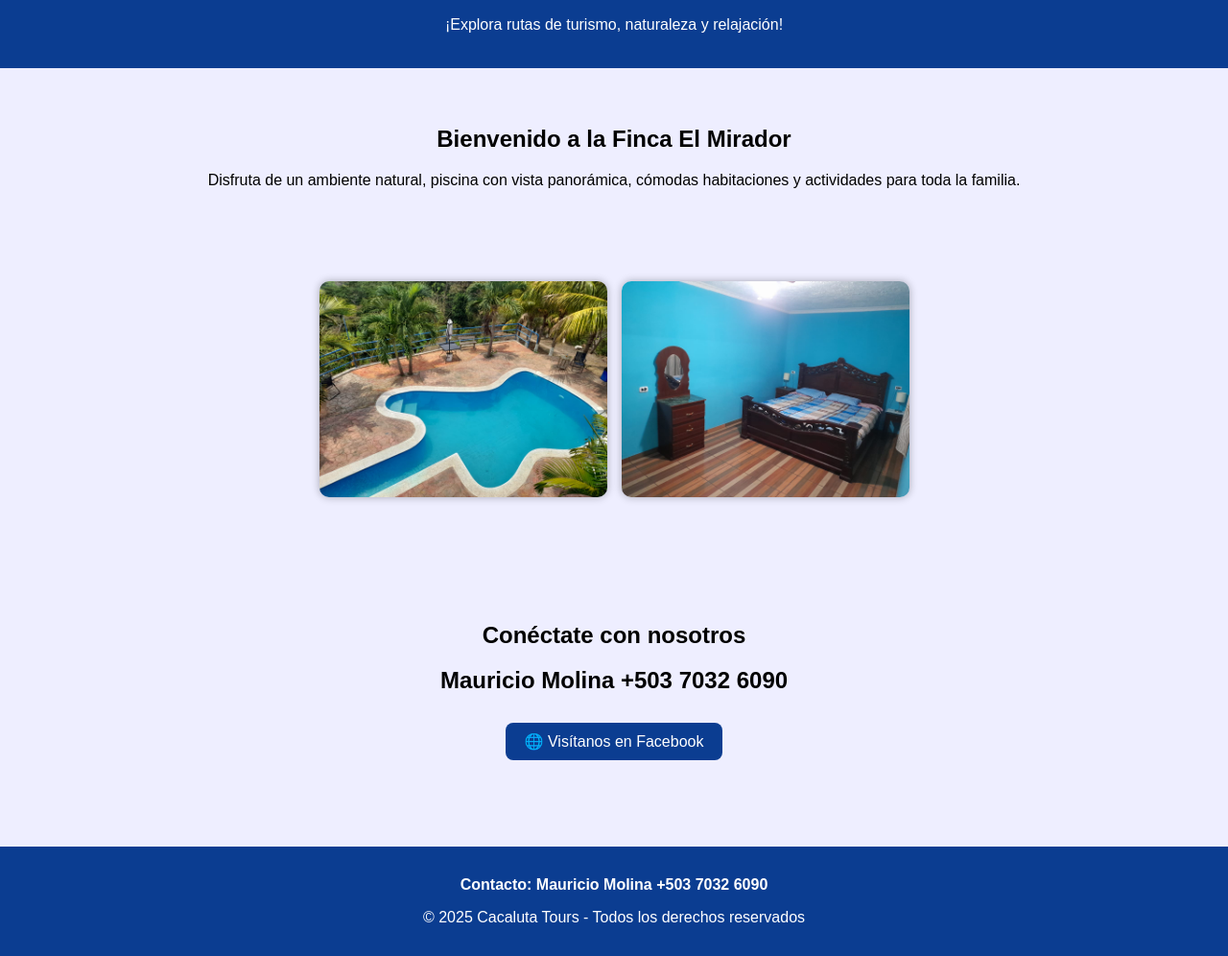
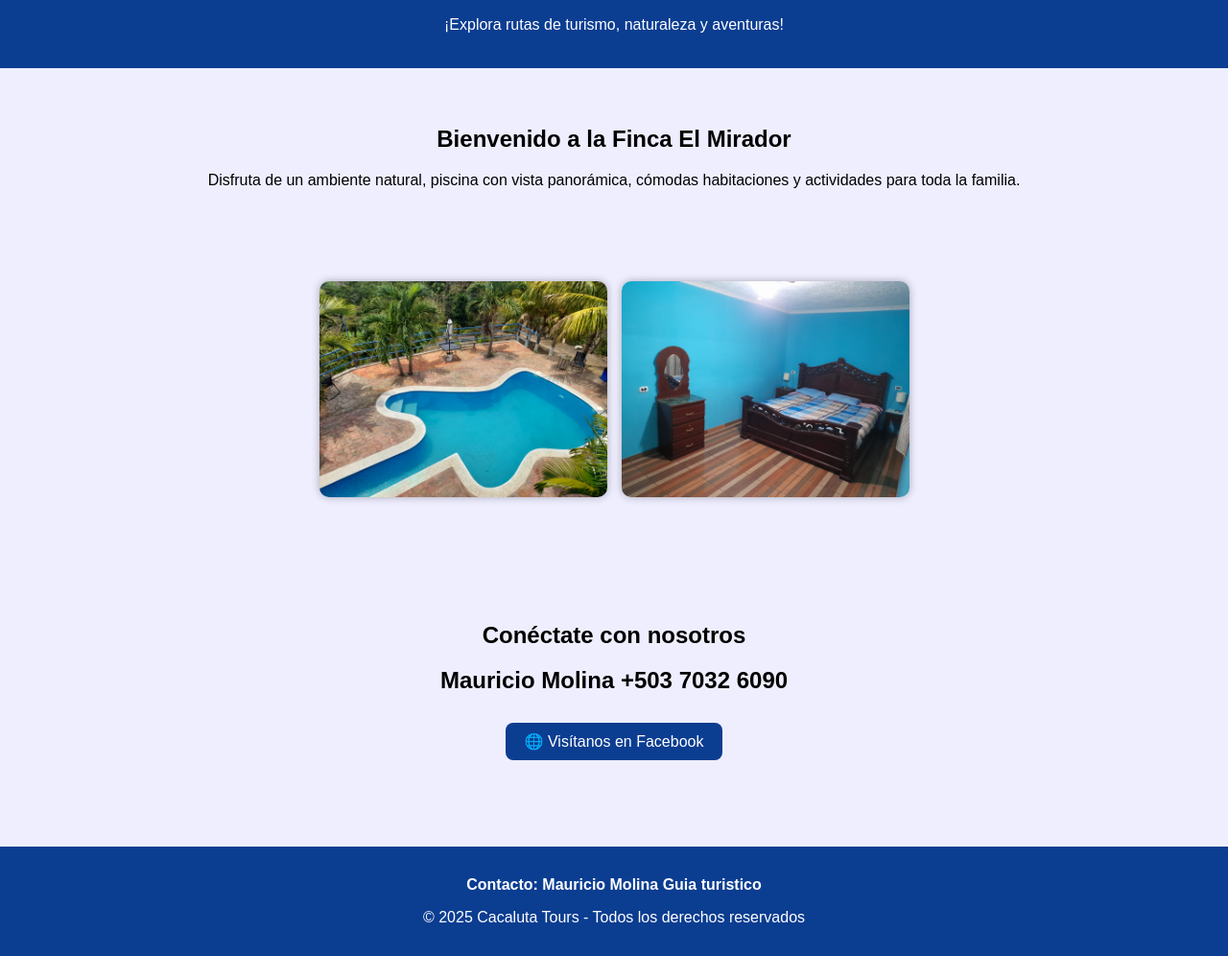
Before and after one commit to molinavalenzuela/cacaluta-tours-finca-el-mirador-, a plain HTML site: page index.html in a window 1280 px wide. Shown: the part 131-1127 px from the top of the page at 96% size. Drawn offline with Linux system fonts and the light colour scheme.

Commit message:
Update index.html

```diff
--- a/index.html
+++ b/index.html
@@ -60,7 +60,7 @@
 <header>
   <h1>Cacaluta Tours</h1>
   <h2>Finca El Mirador</h2>
-  <p>¡Explora rutas de turismo, naturaleza y relajación!</p>
+  <p>¡Explora rutas de turismo, naturaleza y aventuras!</p>
 </header>
 
 <section class="section">
@@ -80,7 +80,7 @@
 </section>
 
 <footer>
- <p style="color: white; font-weight: bold;"> Contacto: Mauricio Molina +503 7032 6090</p>
+ <p style="color: white; font-weight: bold;"> Contacto: Mauricio Molina Guia turistico</p>
 
   <p>&copy; 2025 Cacaluta Tours - Todos los derechos reservados</p>
 </footer>
```
